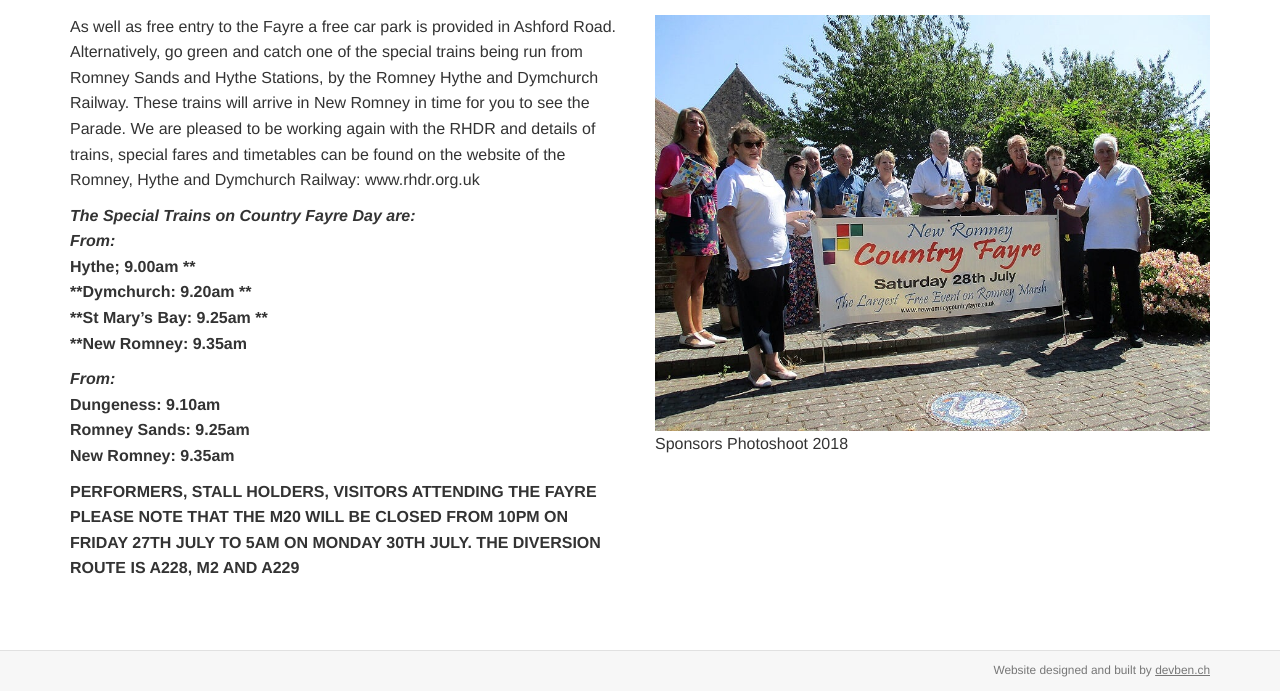
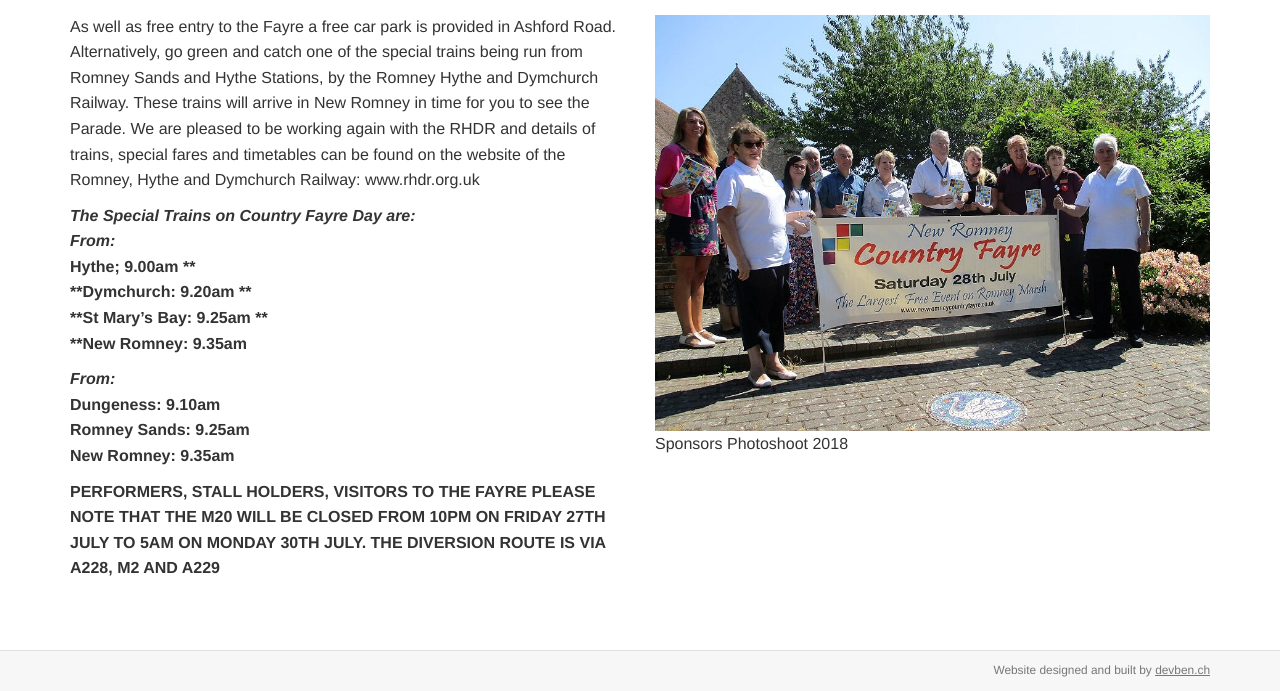
Before and after one commit to jodiedoubleday/newromney, a Jekyll site: the page built from index.md, in a window 1280 px wide. Shown: the part 588-1279 px from the top of the page. Built offline with Jekyll 4.4.1, drawn with Linux system fonts in a browser that asks for light colours; a script that is not in the unit is left out.

Commit message:
Update Pages “index”

```diff
--- a/index.md
+++ b/index.md
@@ -21,4 +21,4 @@ _**From:**_\
 **Romney Sands:    9.25am**\
 **New Romney:      9.35am**
 
-**PERFORMERS, STALL HOLDERS, VISITORS ATTENDING THE FAYRE PLEASE NOTE THAT THE M20 WILL BE CLOSED FROM 10PM ON FRIDAY 27TH JULY TO 5AM ON MONDAY 30TH JULY.  THE DIVERSION ROUTE IS A228, M2 AND A229**
+**PERFORMERS, STALL HOLDERS, VISITORS TO THE FAYRE PLEASE NOTE THAT THE M20 WILL BE CLOSED FROM 10PM ON FRIDAY 27TH JULY TO 5AM ON MONDAY 30TH JULY.  THE DIVERSION ROUTE IS VIA A228, M2 AND A229**
```
